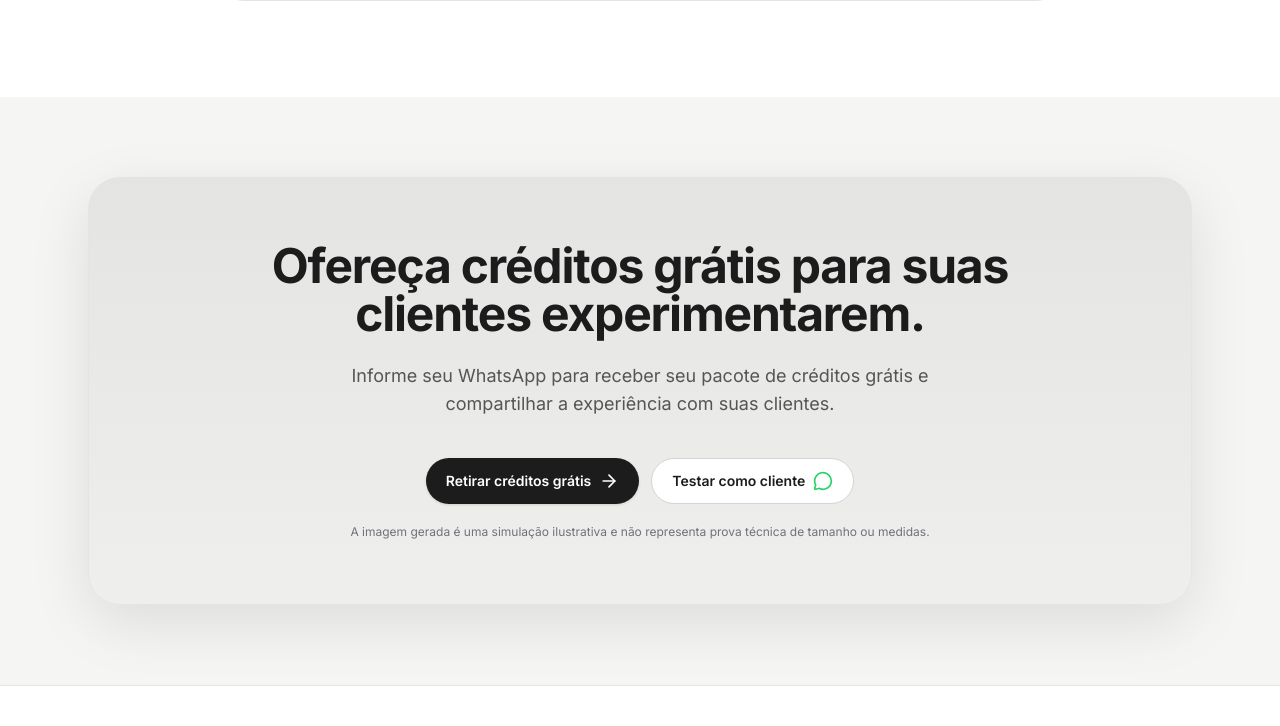
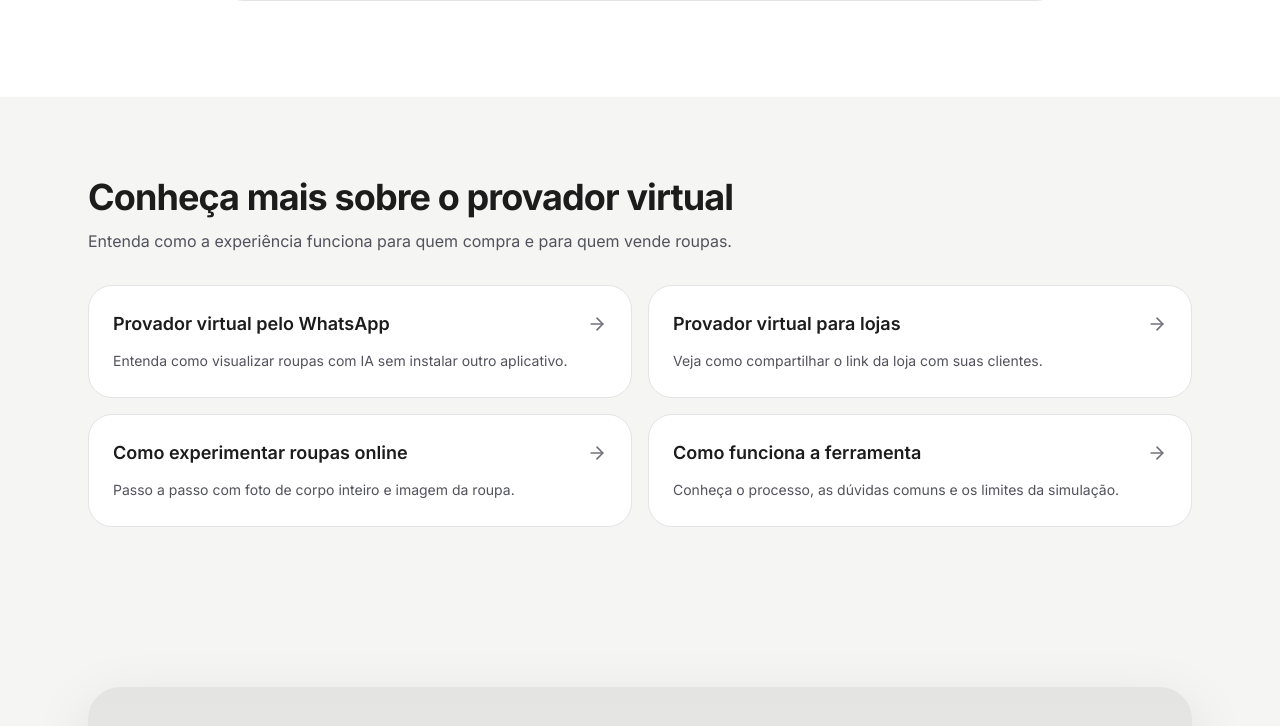
Before and after one commit to IvanAlmeida225/siteprovador, a React (Vite) app: page / in a window 1280 px wide. Shown: the part 5548-6274 px from the top of the page. Built offline with nearby package versions, Linux system fonts and the light colour scheme.

Commit message:
feat(geo): interlink crawlable guides from homepage and footer

```diff
--- a/src/App.tsx
+++ b/src/App.tsx
@@ -1559,6 +1559,13 @@ function Footer() {
               Retirar créditos grátis
             </a>
             <a
+              href="/como-funciona/"
+              className="inline-flex items-center justify-center rounded-full border border-zinc-200 bg-white px-4 py-2 font-semibold transition hover:bg-zinc-50"
+              style={{ color: COLORS.dark }}
+            >
+              Como funciona
+            </a>
+            <a
               href="/politicas"
               className="inline-flex items-center justify-center rounded-full border border-zinc-200 bg-white px-4 py-2 font-semibold transition hover:bg-zinc-50"
               style={{ color: COLORS.dark }}
@@ -1573,6 +1580,67 @@ function Footer() {
         </div>
       </div>
     </footer>
+  );
+}
+
+function GeoGuides() {
+  const guides = [
+    {
+      title: "Provador virtual pelo WhatsApp",
+      description: "Entenda como visualizar roupas com IA sem instalar outro aplicativo.",
+      href: "/provador-virtual-whatsapp/",
+    },
+    {
+      title: "Provador virtual para lojas",
+      description: "Veja como compartilhar o link da loja com suas clientes.",
+      href: "/provador-virtual-para-lojas/",
+    },
+    {
+      title: "Como experimentar roupas online",
+      description: "Passo a passo com foto de corpo inteiro e imagem da roupa.",
+      href: "/experimentar-roupas-online/",
+    },
+    {
+      title: "Como funciona a ferramenta",
+      description: "Conheça o processo, as dúvidas comuns e os limites da simulação.",
+      href: "/como-funciona/",
+    },
+  ];
+
+  return (
+    <section aria-labelledby="guias-geo" style={{ background: COLORS.light }}>
+      <div className="mx-auto max-w-6xl px-5 py-16 sm:px-6 sm:py-20">
+        <h2
+          id="guias-geo"
+          className="text-3xl font-bold tracking-tight sm:text-4xl"
+          style={{ color: COLORS.dark }}
+        >
+          Conheça mais sobre o provador virtual
+        </h2>
+        <p className="mt-3 max-w-3xl text-base text-zinc-600">
+          Entenda como a experiência funciona para quem compra e para quem vende roupas.
+        </p>
+        <div className="mt-8 grid gap-4 sm:grid-cols-2">
+          {guides.map((guide) => (
+            <a
+              key={guide.href}
+              href={guide.href}
+              className="group rounded-[24px] border border-zinc-200 bg-white p-6 transition hover:border-zinc-400"
+            >
+              <div className="flex items-center justify-between gap-3">
+                <h3 className="text-lg font-semibold" style={{ color: COLORS.dark }}>
+                  {guide.title}
+                </h3>
+                <ArrowRight className="h-5 w-5 shrink-0 text-zinc-500 transition group-hover:translate-x-1" />
+              </div>
+              <p className="mt-3 text-sm leading-relaxed text-zinc-600">
+                {guide.description}
+              </p>
+            </a>
+          ))}
+        </div>
+      </div>
+    </section>
   );
 }
 
@@ -1585,6 +1653,7 @@ function HomePage() {
       <ProcessSection />
       <MarketingBenefits />
       <FAQ />
+      <GeoGuides />
       <MarketingCTA />
     </>
   );
```
